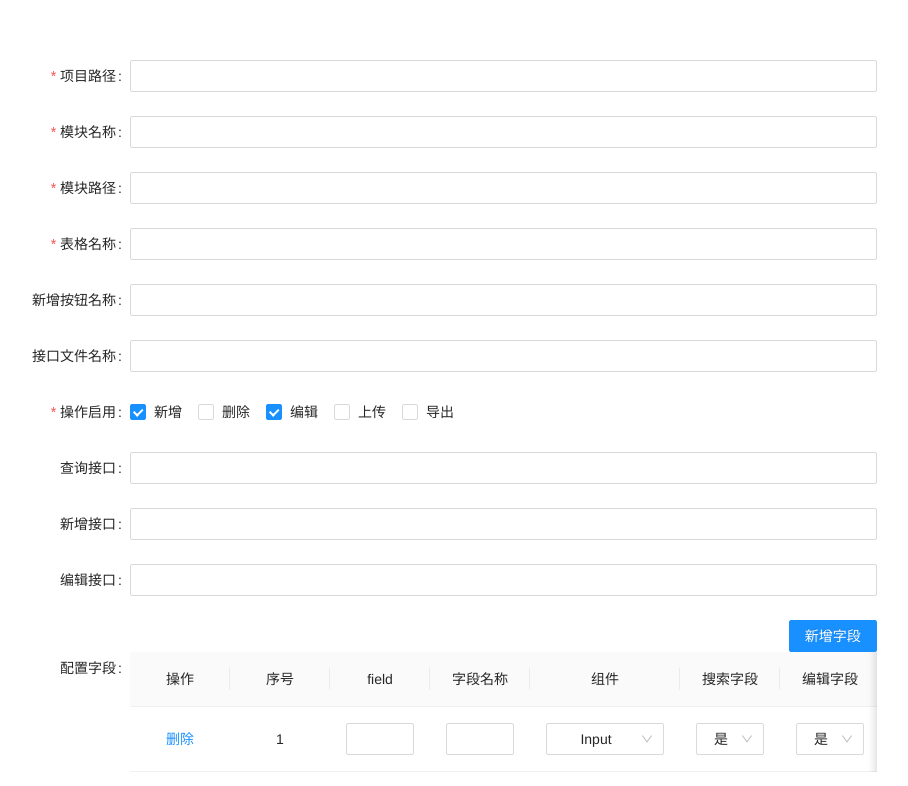
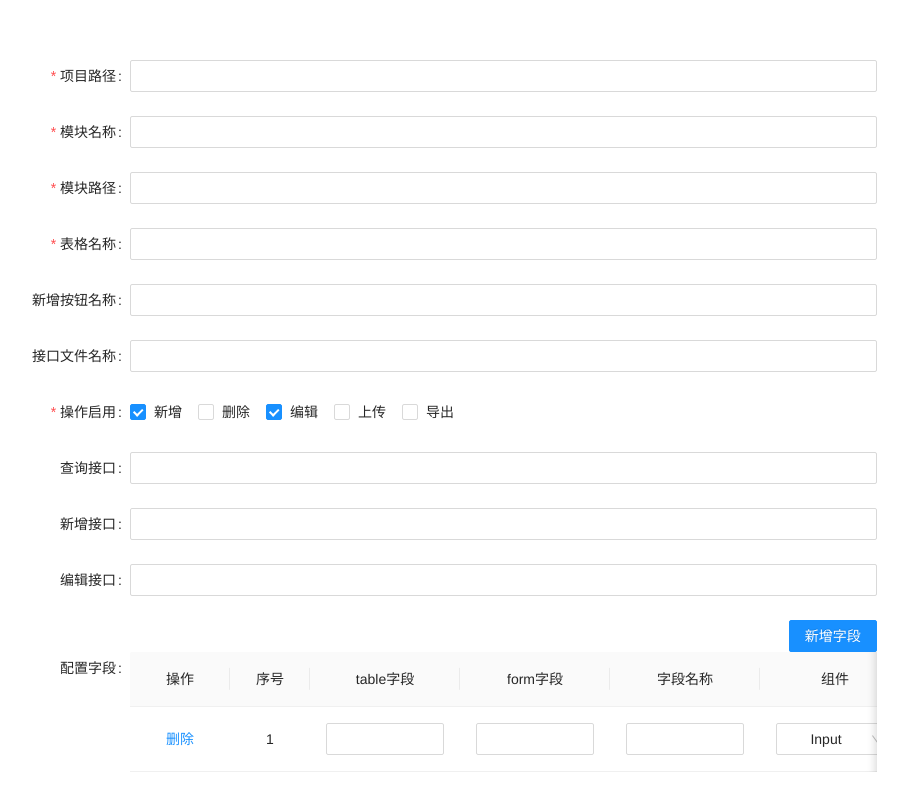
Before and after one commit to LittleMason/sword-form, a Vue app: page / in a window 1280 px wide. Shown: the top 786 px of the page, without its empty margins (190-1098 px from the left). Built offline with nearby package versions, Linux system fonts and the light colour scheme.

Commit message:
✨ feat: add resizable width for table

```diff
--- a/package.json
+++ b/package.json
@@ -7,7 +7,7 @@
     "build": "vue-cli-service build"
   },
   "dependencies": {
-    "ant-design-vue": "^3.3.0-beta.4",
+    "ant-design-vue": "3.2.14",
     "core-js": "^3.8.3",
     "monaco-editor": "0.34.1",
     "monaco-editor-webpack-plugin": "7.0.1",
--- a/src/App.vue
+++ b/src/App.vue
@@ -27,7 +27,7 @@
         <a-checkbox value="_export" name="actions">导出</a-checkbox>
       </a-checkbox-group>
     </a-form-item>
-    <a-form-item label="查询接口" v-bind="validateInfos.apis">
+    <a-form-item label="查询接口" v-bind="validateInfos.apis['Origin']">
       <a-input v-model:value="formState.apis['Origin']"></a-input>
     </a-form-item>
     <a-form-item
@@ -77,32 +77,56 @@
     </div>
 
     <a-form-item label="配置字段">
-      <a-table :columns="columns" :data-source="formState.dynamicFields" :scroll="{ x: 600, y: 300 }">
-        <template #bodyCell="{ column, text, record,index }">
-          <template v-if="column.dataIndex==='actions'">
+      <a-table
+        :columns="columns"
+        :data-source="formState.dynamicFields"
+        :scroll="{ x: 600, y: 300 }"
+        @resizeColumn="handleResizeColumn"
+      >
+        <template #bodyCell="{ column, text, record, index }">
+          <template v-if="column.dataIndex === 'actions'">
             <a @click="handleDeleteRow(record.id)">删除</a>
           </template>
-          <template v-else-if="column.dataIndex==='component'">
+          <template v-else-if="column.dataIndex === 'component'">
             <a-select
               :options="componentOptions"
-              @change="(val)=>{handleChangeDynamicField(val,column.dataIndex,record.id)}"
+              @change="
+                (val) => {
+                  handleChangeDynamicField(val, column.dataIndex, record.id);
+                }
+              "
               v-model:value="formState.dynamicFields[index][column.dataIndex]"
             >
             </a-select>
           </template>
-          <template v-else-if="['isSearchForm','isEditForm','required'].includes(column.dataIndex)">
+          <template
+            v-else-if="
+              ['isSearchForm', 'isEditForm', 'required'].includes(column.dataIndex)
+            "
+          >
             <a-select
               :options="shifouOptions"
-              @change="(val)=>{handleChangeDynamicField(val,column.dataIndex,record.id)}"
+              @change="
+                (val) => {
+                  handleChangeDynamicField(val, column.dataIndex, record.id);
+                }
+              "
               v-model:value="formState.dynamicFields[index][column.dataIndex]"
             >
             </a-select>
           </template>
-          <template v-else-if="column.dataIndex==='xuhao'">
-              <span>{{ index+1 }}</span>
+          <template v-else-if="column.dataIndex === 'xuhao'">
+            <span>{{ index + 1 }}</span>
           </template>
-          <template v-else-if="column.dataIndex!='id'">
-            <a-input v-model:value="formState.dynamicFields[index][column.dataIndex]" @change="(e)=>{handleChangeDynamicField(e.target.value,column.dataIndex,record.id)}"/>
+          <template v-else-if="column.dataIndex != 'id'">
+            <a-input
+              v-model:value="formState.dynamicFields[index][column.dataIndex]"
+              @change="
+                (e) => {
+                  handleChangeDynamicField(e.target.value, column.dataIndex, record.id);
+                }
+              "
+            />
           </template>
         </template>
       </a-table>
@@ -159,6 +183,7 @@ export default defineComponent({
 
     const defaultField: DynamicFieldType = {
       field: "", //数据库字段
+      formField: "",
       label: "", //展示名称
       component: "Input", //组件
       isSearchForm: 1, //是否是搜索表单字段
@@ -182,7 +207,7 @@ export default defineComponent({
       apis: {
         Origin: "",
       },
-      dynamicFields: [defaultField],
+      dynamicFields: [{ ...defaultField }],
     });
     const ruleRef = reactive({
       projectUrl: [
@@ -232,6 +257,20 @@ export default defineComponent({
           required: true,
         },
       ],
+      // "apis.Origin": [
+      //   {
+      //     required: true,
+      //     mesaage: "asdasd",
+      //   },
+      // ],
+      apis: {
+        Origin: [
+          {
+            required: true,
+            mesaage: "asdasd",
+          },
+        ],
+      },
     });
     const dynamicFieldString = computed({
       get() {
@@ -271,40 +310,40 @@ export default defineComponent({
     });
     const shifouOptions = [
       {
-        label: '是',
+        label: "是",
         value: 1,
       },
       {
-        label: '否',
+        label: "否",
         value: 0,
-      }
-    ]
+      },
+    ];
     const handleAddField = () => {
       formState.dynamicFields.push({
         ...defaultField,
-        id:Date.now()
+        id: Date.now(),
       });
     };
 
-    const handleDeleteRow=(id)=>{
-      console.log('id:',id);
-      let inx:any = 0;
-      for(let x in formState.dynamicFields){
-        if(formState.dynamicFields[x].id===id){
+    const handleDeleteRow = (id) => {
+      console.log("id:", id);
+      let inx: any = 0;
+      for (let x in formState.dynamicFields) {
+        if (formState.dynamicFields[x].id === id) {
           inx = x;
         }
       }
-      console.log('inx:',inx);
-      formState.dynamicFields.splice(inx,1)
-    }
-    const handleChangeDynamicField = (val,key,id)=>{
-      for(let x in formState.dynamicFields){
-        if(id===formState.dynamicFields[x].id){
+      console.log("inx:", inx);
+      formState.dynamicFields.splice(inx, 1);
+    };
+    const handleChangeDynamicField = (val, key, id) => {
+      for (let x in formState.dynamicFields) {
+        if (id === formState.dynamicFields[x].id) {
           formState.dynamicFields[x][key] = val;
         }
       }
-      console.log('formState:',formState.dynamicFields);
-    }
+      console.log("formState:", formState.dynamicFields);
+    };
     return {
       formItemLayout,
       validateInfos,
@@ -317,7 +356,10 @@ export default defineComponent({
       resetFields,
       handleAddField,
       handleDeleteRow,
-      handleChangeDynamicField
+      handleChangeDynamicField,
+      handleResizeColumn: (w, col) => {
+        col.width = w;
+      },
     };
   },
 });
--- a/src/data.ts
+++ b/src/data.ts
@@ -1,4 +1,6 @@
-export const basicColumns = [
+import { ref } from "vue";
+
+export const basicColumns = ref([
   {
     title: "操作",
     dataIndex: "actions",
@@ -8,20 +10,29 @@ export const basicColumns = [
   {
     title: "序号",
     dataIndex: "xuhao",
-    width: 100,
+    width: 80,
     align:'center'
   },
   {
-    title: "field",
+    title: "table字段",
     dataIndex: "field",
-    width: 100,
-    align:'center'
+    width: 150,
+    align:'center',
+    resizable:true
+  },
+  {
+    title: "form字段",
+    dataIndex: "formField",
+    width: 150,
+    align:'center',
+    resizable:true
   },
   {
     title: "字段名称",
     dataIndex: "label",
-    width: 100,
-    align:'center'
+    width: 150,
+    align:'center',
+    resizable:true
   },
   {
     title: "组件",
@@ -60,4 +71,4 @@ export const basicColumns = [
     ellipsis:true,
     width: 120,
   },
-];
+]);
--- a/src/types/index.ts
+++ b/src/types/index.ts
@@ -47,7 +47,8 @@ export type ApiType = {
 }
 
 export type DynamicFieldType = {
-    field:string; //数据库字段
+    field:string; //在table显示的字段
+    formField:string; //form提交时的字段
     label:string; //展示名称
     component:ComponentType; //组件
     isSearchForm:boolean | number; //是否是搜索表单字段
```
Also changed, not shown: 1 other file (tests, documents, lock files or other folders).
